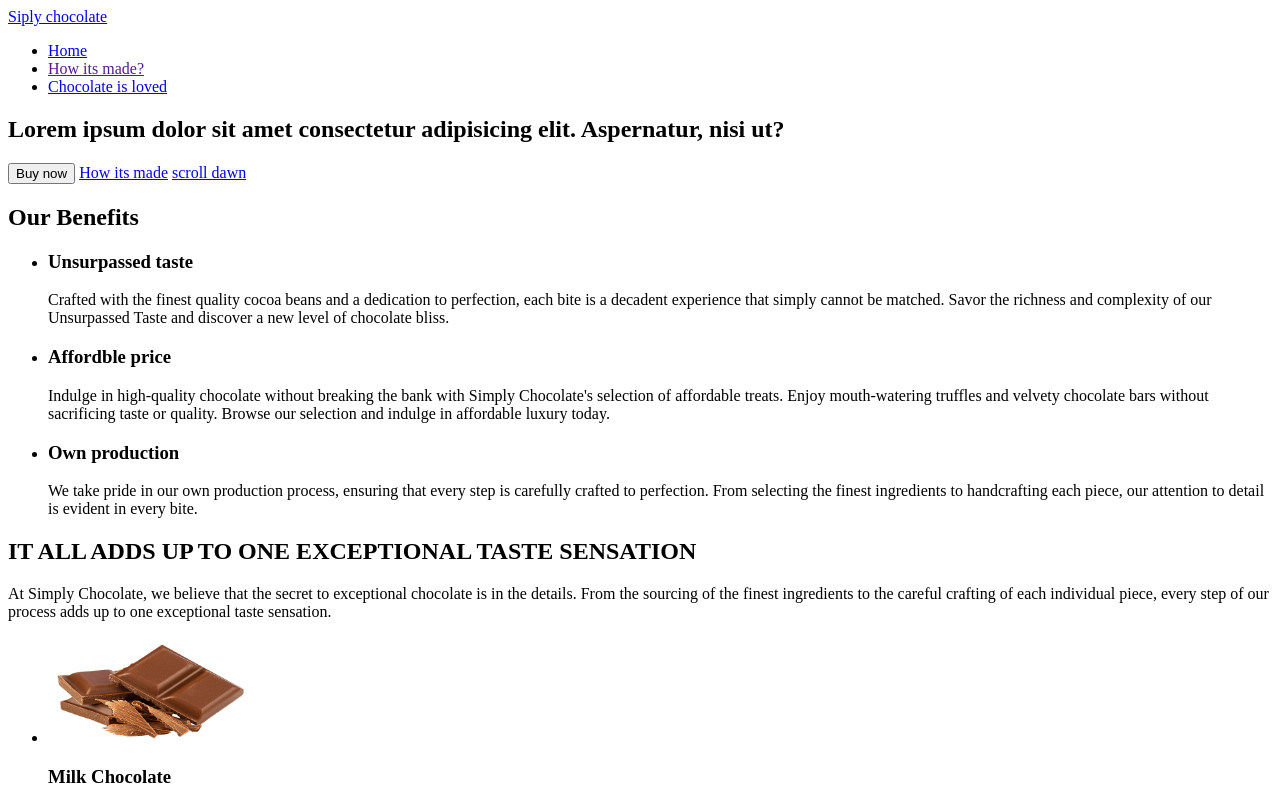
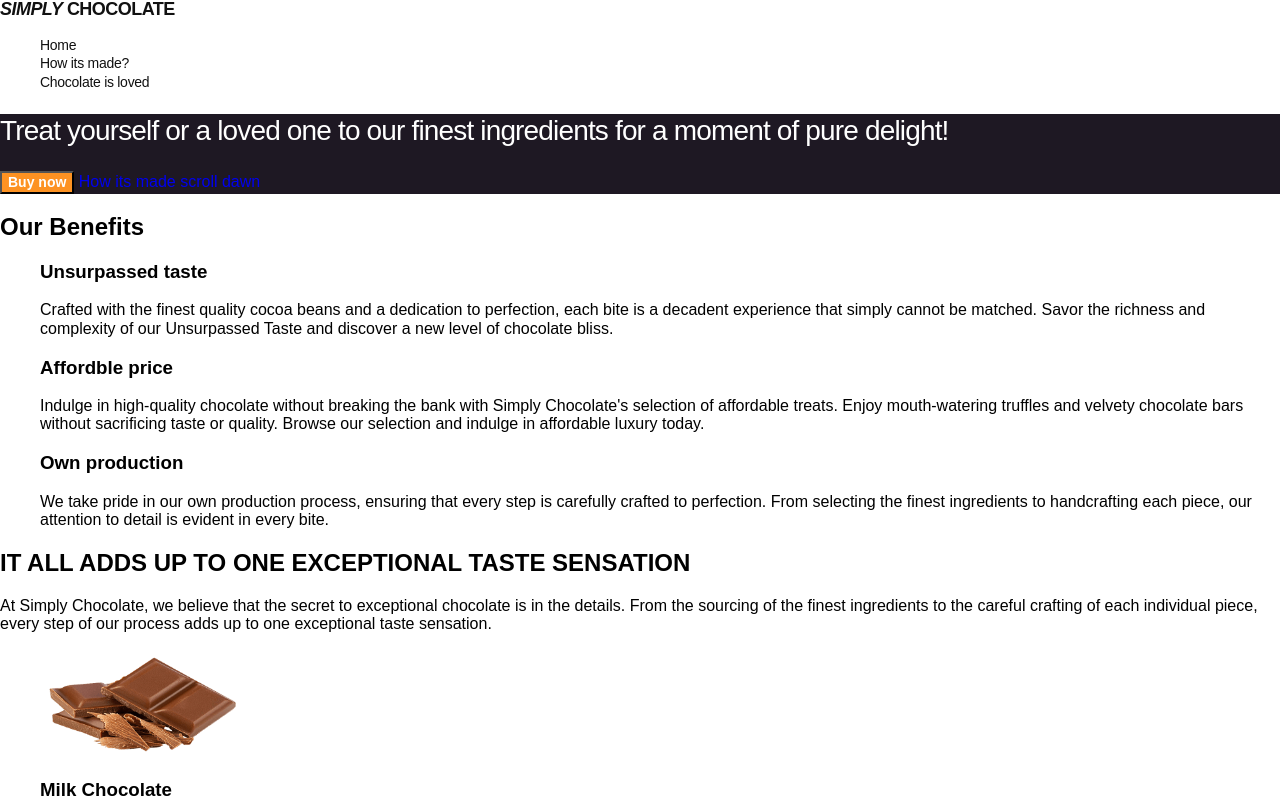
Before and after one commit to OlesV11/project2, a plain HTML site: page index.html in a window 1280 px wide. Shown: the top 803 px of the page. Drawn offline with nearby package versions, Linux system fonts and the light colour scheme.

Commit message:
style homework

```diff
--- a/index.html
+++ b/index.html
@@ -3,30 +3,52 @@
   <head>
     <meta charset="UTF-8" />
     <meta name="viewport" content="width=device-width, initial-scale=1.0" />
+    <link rel="preconnect" href="https://fonts.googleapis.com" />
+    <link rel="preconnect" href="https://fonts.gstatic.com" crossorigin />
+    <link
+      rel="stylesheet"
+      href="https://cdnjs.cloudflare.com/ajax/libs/modern-normalize/3.0.1/modern-normalize.min.css"
+      integrity="sha512-q6WgHqiHlKyOqslT/lgBgodhd03Wp4BEqKeW6nNtlOY4quzyG3VoQKFrieaCeSnuVseNKRGpGeDU3qPmabCANg=="
+      crossorigin="anonymous"
+      referrerpolicy="no-referrer"
+    />
+    <link
+      href="https://fonts.googleapis.com/css2?family=Raleway:ital,wght@0,100..900;1,100..900&family=Roboto:ital,wght@0,100;0,300;0,400;0,500;0,700;0,900;1,100;1,300;1,400;1,500;1,700;1,900&display=swap"
+      rel="stylesheet"
+    />
+    <link rel="stylesheet" href="./style/style.css" />
     <title>Siply-chocolte</title>
   </head>
   <body>
     <!-- =========Header -->
-    <header>
-      <nav>
-        <a href="./index.html">Siply chocolate</a>
-        <ul>
-          <li><a href="./index.html">Home</a></li>
-          <li><a href="">How its made?</a></li>
-          <li><a href="#chocolate">Chocolate is loved</a></li>
+    <header class="header-page">
+      <nav class="nav-page">
+        <a class="logo" href="./index.html"
+          ><span class="logo-style">SIMPLY</span> CHOCOLATE</a
+        >
+        <ul class="nav-list">
+          <li class="nav-item">
+            <a class="nav-item-link" href="./index.html">Home</a>
+          </li>
+          <li class="nav-item">
+            <a class="nav-item-link" href="">How its made?</a>
+          </li>
+          <li class="nav-item">
+            <a class="nav-item-link" href="#chocolate">Chocolate is loved</a>
+          </li>
         </ul>
       </nav>
     </header>
     <main>
       <!-- ============Hero -->
-      <section>
-        <h1>
-          Lorem ipsum dolor sit amet consectetur adipisicing elit. Aspernatur,
-          nisi ut?
+      <section class="hero">
+        <h1 class="hero-title">
+          Treat yourself or a loved one to our finest ingredients for a moment
+          of pure delight!
         </h1>
-        <button type="button">Buy now</button>
-        <a href="#">How its made</a>
-        <a href="#">scroll dawn</a>
+        <button class="hero-btn" type="button">Buy now</button>
+        <a class="hero-link" href="#">How its made</a>
+        <a class="hero-scroll-link" href="#">scroll dawn</a>
       </section>
       <!-- ========Benefits -->
       <section>
--- /dev/null
+++ b/style/style.css
@@ -0,0 +1,73 @@
+body {
+  font-family: 'Montserrat', sans-serif;
+}
+a {
+  text-decoration: none;
+}
+ul,
+ol {
+  list-style-type: none;
+}
+button {
+  cursor: pointer;
+}
+/* #region header */
+.header-page {
+}
+.nav-page {
+}
+.logo {
+  font-style: normal;
+  font-weight: 700;
+  font-size: 18px;
+  line-height: 1.11;
+  letter-spacing: -0.03em;
+  color: #111;
+}
+.logo-style {
+  font-style: italic;
+}
+.nav-list {
+}
+.nav-item {
+}
+.nav-item-link {
+  font-weight: 500;
+  font-size: 14px;
+  line-height: 1.14;
+  letter-spacing: -0.02em;
+  color: #111;
+}
+.nav-item-link:hover,
+.nav-item-link:focus {
+  color: #fd9222;
+}
+/* #endregion */
+
+/* #region Hero */
+.hero {
+  background-color: #1e1823;
+}
+.hero-title {
+  font-weight: 500;
+  font-size: 28px;
+  line-height: 1.21;
+  letter-spacing: -0.03em;
+  color: #fff;
+}
+.hero-btn {
+  font-weight: 600;
+  font-size: 14px;
+  color: #fff;
+  background-color: #fd9222;
+}
+.hero-btn:hover,
+.hero-btn:focus {
+  color: #fd9222;
+  background-color: #fcf1e0;
+}
+.hero-link {
+}
+.hero-scroll-link {
+}
+/* #endregion */
```
